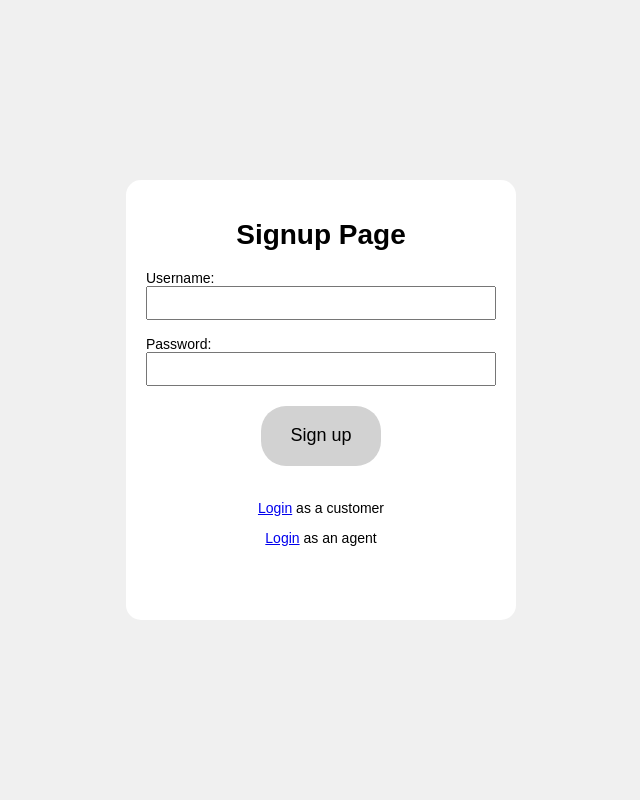
After one commit to TheFuzzyUngulate/CPSC471-Frontend, a PHP site: page /login in a window 1280 px wide. The commit adds this page. Shown: the whole page, without its empty margins (319-959 px from the left). Run offline with PHP 8.4, Linux system fonts and the light colour scheme.

```diff
--- /dev/null
+++ b/login.php
@@ -0,0 +1,29 @@
+<!DOCTYPE html>
+<html>
+<head>
+    <link rel="stylesheet" href="main.css">
+    <link rel="stylesheet" href="loginpage.css">
+</head>
+<body>
+    <div class="login-page-body">
+        <div class="signup-platform">
+            <h1> Signup Page </h1>
+            <form class="login-form" action="/check-login.php">
+                <div class="login-form-field">
+                    <label for="username">Username:</label>
+                    <input type="text" name="username"><br>
+                </div>
+                <div class="login-form-field">
+                    <label for="password">Password:</label>
+                    <input type="text" name="password">
+                </div>
+                <button type="submit">Sign up</button>
+            </form>
+            <div class="signup-other-options">
+                <p><a href="./">Login</a> as a customer</p>
+                <p><a href="./">Login</a> as an agent</p>
+            </div>
+        </div>
+    </div>
+</body>
+</html>
--- /dev/null
+++ b/loginpage.css
@@ -0,0 +1,46 @@
+.signup-platform {
+    width: 350px;
+    height: 50%;
+    background-color: white;
+    border-radius: 15px;
+    text-align: center;
+    padding: 20px;
+}
+
+.login-page-body {
+    display: flex;
+    flex-direction: row;
+    align-items: center;
+    justify-content: center;
+    width: 100%;
+    height: 100%;
+}
+
+.login-form {
+    display: flex;
+    flex-direction: column;
+    align-items: center;
+    justify-content: center;
+}
+
+.login-page-body input {
+    padding: 7.5px 5px;
+}
+
+.login-form-field {
+    display: flex;
+    flex-direction: column;
+    align-items: left;
+    justify-content: center;
+    text-align: left;
+    width: 100%;
+}
+
+.login-form > button {
+    margin: 20px;
+    background-color: rgb(210,210,210)
+}
+
+.login-form > button:hover {
+    background-color: rgb(180, 180, 180);
+}
--- a/search.php
+++ b/search.php
@@ -78,7 +78,7 @@
             $photo = null;
             $pic_q = 'SELECT * FROM listing_photos AS k WHERE k.Zip_code = \'' . $item['Zip_code'] . '\'';
 
-            if (($result = mysqli_query($con, $pic_q)) == TRUE) {
+            if ($result = mysqli_query($con, $pic_q)) {
                 $photo = mysqli_fetch_assoc($result);
             } else {
                 die('Query failed: ' . mysqli_error($con));
@@ -117,7 +117,5 @@
         }
 
         mysqli_close($con);
-
-        echo $result;
     }
 ?>
--- /dev/null
+++ b/sell_listing.php
@@ -0,0 +1,3 @@
+<?php
+
+?>
```
Also changed, not shown: check-login.php (added, +12 -0 lines), property/A2B3C1_471_Database Street NE_Vancouver_BC_Canada.php (added, +79 -0 lines), property/C5A1B3_675_Amazon Drive NE_Calgary_AB_Canada.php (added, +79 -0 lines), sellpage.php (+41 -16 lines).
